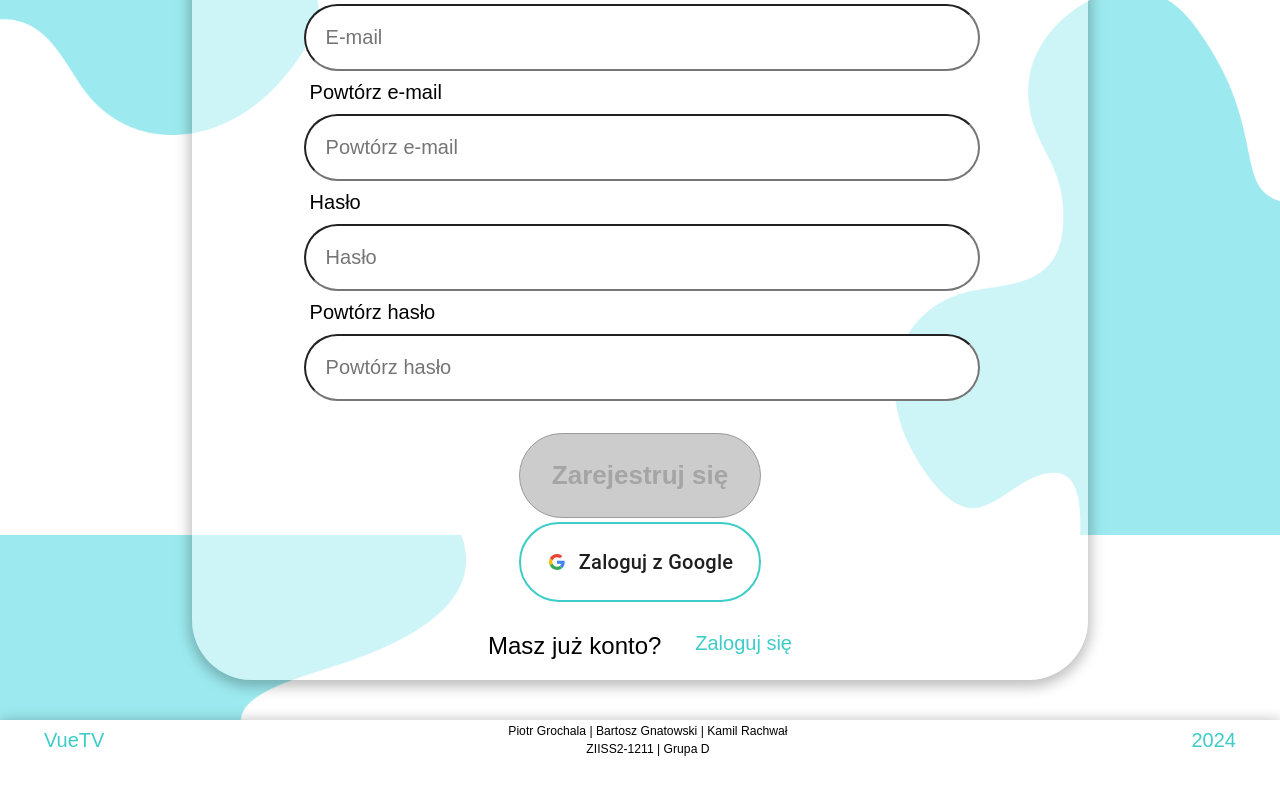
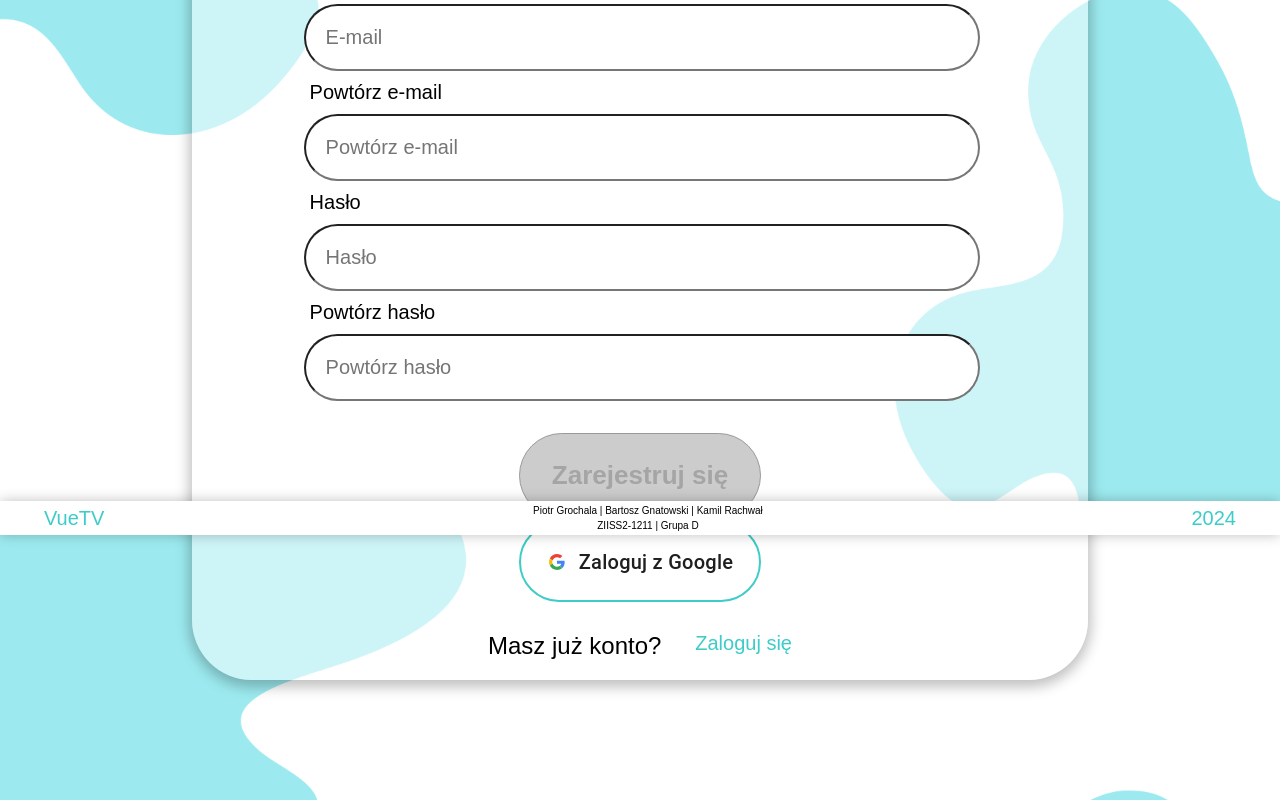
Before and after one commit to bgnatowski/vue-tv, a Vue app: page /vue-tv/register in a window 1280 px wide. Shown: the part 265-1065 px from the top of the page. Before the commit the page ends 1025 px from the top, so only its background shows below. Built offline with nearby package versions, Linux system fonts and the light colour scheme; no server answers; a web font is replaced by a local one; what vue-dragscroll would draw is missing.

Commit message:
fix: css glownych komponentow, bo sie scrollbary krzaczyly :D

```diff
--- a/src/App.vue
+++ b/src/App.vue
@@ -42,8 +42,7 @@ watch(
 </script>
 
 <template>
-  <NavbarComponent v-if="isLoggedIn" :isSidebarVisible="showSidebar"
-                   @toggle-sidebar="toggleSidebar"></NavbarComponent>
+  <NavbarComponent v-if="isLoggedIn" :isSidebarVisible="showSidebar" @toggle-sidebar="toggleSidebar"></NavbarComponent>
   <main class="container">
     <transition name="sidebar">
       <SidebarComponent v-if="showSidebar && isLoggedIn"></SidebarComponent>
--- a/src/assets/app.css
+++ b/src/assets/app.css
@@ -19,7 +19,14 @@
 
 html{
     overflow-x: hidden;
+    overflow-y: auto;
     scrollbar-width: thin;
+    background-image: url("@/assets/img/background.png");
+    background-size: cover;
+    background-repeat: no-repeat;
+    background-position: center center;
+    background-attachment: fixed;
+
 }
 
 .container {
@@ -29,14 +36,10 @@ html{
     align-items: center;
     -webkit-font-smoothing: antialiased;
     -moz-osx-font-smoothing: grayscale;
-    background-image: url("@/assets/img/background.png");
-    background-size: cover;
-    background-repeat: no-repeat;
-    background-position: center center;
-    background-attachment: fixed;
-    position: relative;
-    min-height: 100vh;
+    position: center;
     width: 100vw;
+    scrollbar-width: thin;
+    padding-bottom: 80px;
 }
 
 @media screen and (max-width: 600px){
@@ -76,7 +79,7 @@ html{
     background-color: rgba(255, 255, 255, 0.5);
     margin: .5em 0;
     padding: .5rem 1rem .5rem 1rem;
-    height:fit-content;
+    height: fit-content;
 }
 
 .flex-row{
--- a/src/components/page/FooterComponent.vue
+++ b/src/components/page/FooterComponent.vue
@@ -2,30 +2,32 @@
 </script>
 
 <template>
-  <div class="footer">
+  <footer class="footer">
     <h3>VueTV</h3>
     <div class="content">
       <p>Piotr Grochala | Bartosz Gnatowski | Kamil Rachwał</p>
       <p>ZIISS2-1211 | Grupa D</p>
     </div>
     <h3>2024</h3>
-  </div>
+  </footer>
 </template>
 
 <style scoped>
 .footer {
-  z-index: 99;
-  position: absolute;
+  z-index: 0;
+  position: fixed;
+  bottom: 0;
   width: 100vw;
   display: flex;
   flex-direction: row;
   justify-content: space-around;
   align-items: center;
-  font-size: calc((.2em + .2vmin) + (.2em + .2vmax));
+  font-size: 1em;
   color: #000;
   box-shadow: 0 0 13px rgba(0, 0, 0, 0.25);
   background-color: #fff;
   text-align: center;
+
 }
 
 h3 {
@@ -44,7 +46,7 @@ h3 {
 
 p {
   font-family: "Bruno Ace", sans-serif;
-  font-size: calc((.2em + .2vmin) + (.2em + .2vmax));
+  font-size: .5em;
   padding: .1rem;
 }
 
--- a/src/components/page/NavbarComponent.vue
+++ b/src/components/page/NavbarComponent.vue
@@ -130,12 +130,12 @@ const hideDropdown = () => {
 }
 
 header {
+  position: sticky;
   background: rgb(255, 255, 255, 0.25);
   top: 0;
   left: 0;
   z-index: 99;
   width: 100vw;
-  position: sticky;
   border: none;
   box-shadow: 0 4px 13px 3px rgba(0, 0, 0, 0.25);
 }
--- a/src/router/views/ToWatchView.vue
+++ b/src/router/views/ToWatchView.vue
@@ -5,26 +5,40 @@ import {computed, ref} from "vue";
 import {minutesToText} from "@/js/TimeUtils.js";
 import {useMovieStore} from "@/stores/MovieStore.js";
 import MovieTile from "@/components/MovieTile.vue";
+import NotePopup from "@/components/NotePopup.vue";
+
+// ------------------ ZMIENNE ----------------//
+const isWatched = ref(false);
+const isToWatch = ref(true);
 
 // --------------- STORES ------------------- //
 const movieStore = useMovieStore();
 
 // --------------------- POPUP -------------- ///
 const showDetails = ref(false);
+const showNote = ref(false);
 const selectedMovie = ref(null);
-const isWatched = ref(false);
-const isToWatch = ref(true);
+const selectedNote = ref(null);
 
 const handleShowDetails = (showDetailsData) => {
   selectedMovie.value = showDetailsData.movie;
   showDetails.value = true;
 }
 
+const handleShowNote = (showNoteData) => {
+  selectedNote.value = showNoteData;
+  showNote.value = true;
+}
+
 function handleClose() {
   showDetails.value = false;
+  showNote.value = false;
 }
 
-// --------------------- MOVIE TILE -------------- ///
+async function handleReload() {
+  await movieStore.fetchCurrentUserMovies();
+}
+// --------------------- MOVIE TILE LADOWANIE DANYCH -------------- ///
 const moviesToWatchIds = computed(() => {
   return movieStore.getCurrentUserToWatchIds;
 });
@@ -52,6 +66,13 @@ const addToTotalDuration = (duration) => {
                        @close="handleClose">
     </MovieDetailsPopup>
 
+    <NotePopup v-if="showNote"
+               :movie-data="selectedNote"
+               @close="handleClose"
+               @edited="handleReload"
+    >
+    </NotePopup>
+
     <MovieTile
         v-if="moviesToWatchIds.length"
         v-for="(movieId) in moviesToWatchIds"
@@ -59,6 +80,7 @@ const addToTotalDuration = (duration) => {
         :movie-id="movieId"
         @show-details="handleShowDetails"
         @emit-duration="addToTotalDuration"
+        @show-note="handleShowNote"
     />
     <div v-else class="user-content">
       <h2>--- Brak filmów na liście. Wyszukaj i dodaj! ---</h2>
--- a/src/router/views/WatchedView.vue
+++ b/src/router/views/WatchedView.vue
@@ -8,7 +8,6 @@ import {useMovieStore} from "@/stores/MovieStore.js";
 import NotePopup from "@/components/NotePopup.vue";
 
 // ----------------------- ZMIENNE -----------//
-const isAnyList = ref(null);
 const isWatched = ref(true);
 const isToWatch = ref(false);
 
@@ -40,7 +39,7 @@ async function handleReload() {
   await movieStore.fetchCurrentUserMovies();
 }
 
-// --------------------- MOVIE TILE -------------- ///
+// --------------------- MOVIE TILE LADOWANIE DANYCH -------------- ///
 const moviesWatchedIds = computed(() => {
   return movieStore.getCurrentUserWatchedIds;
 });
@@ -64,7 +63,6 @@ const addToTotalDuration = (duration) => {
 
     <MovieDetailsPopup v-if="showDetails"
                        :movie="selectedMovie"
-                       :on-any-list="isAnyList"
                        :on-to-watch="isToWatch"
                        :on-watched="isWatched"
                        @close="handleClose">
```
